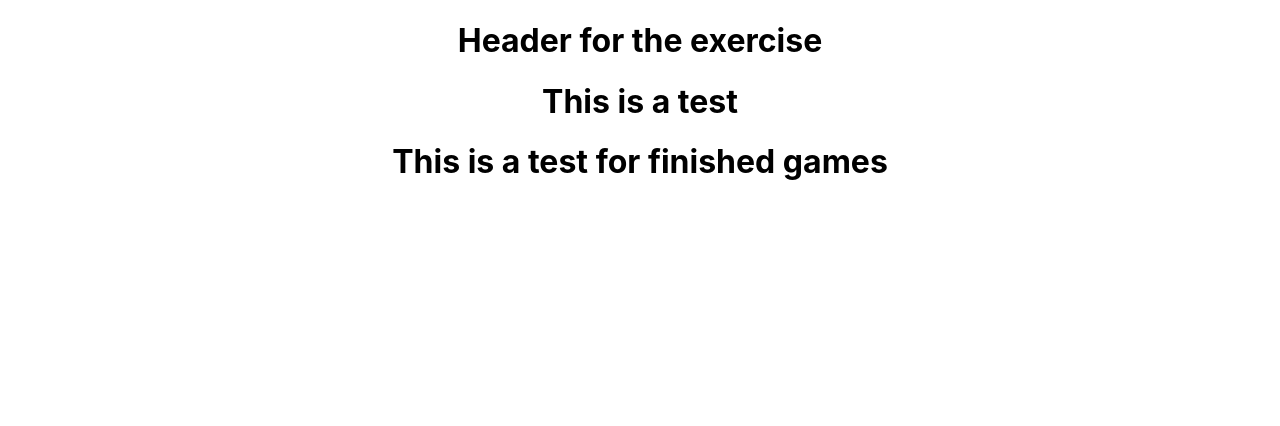
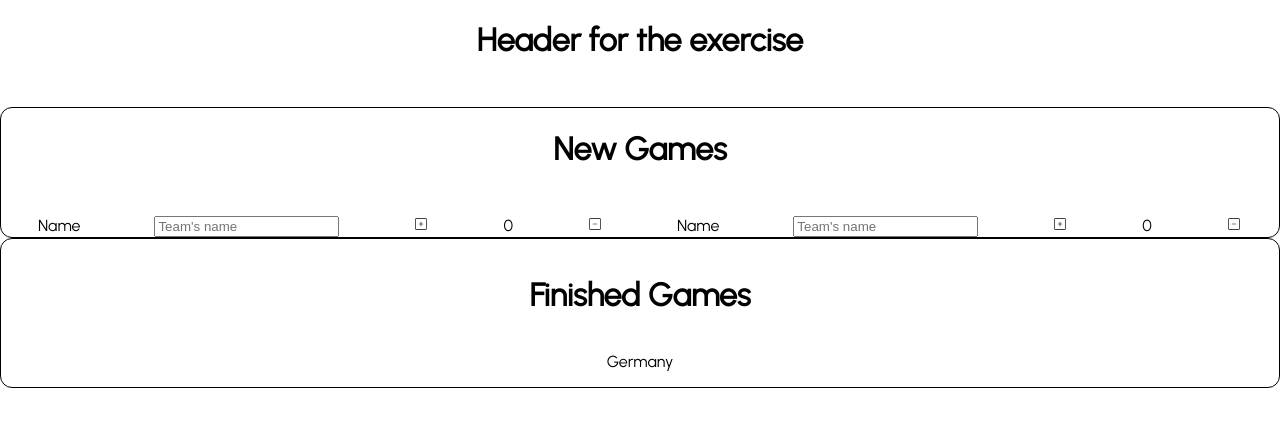
Before and after one commit to Jbblokker/coding_exercise, a React (Create React App) app in the folder exercise/: page / in a window 1280 px wide. Shown: the top 426 px of the page. Built offline with nearby package versions, Linux system fonts and the light colour scheme.

Commit message:
Began layout
Started the layout configuration and began on the new game component to create new matches.

```diff
--- a/exercise/src/App.css
+++ b/exercise/src/App.css
@@ -1,38 +1,17 @@
+@import url('https://fonts.googleapis.com/css2?family=Urbanist&display=swap');
+
+
 .App {
   text-align: center;
+  font-family: 'Urbanist', sans-serif ;
 }
 
-.App-logo {
-  height: 40vmin;
-  pointer-events: none;
+.header {
+  margin-bottom: 3rem;
 }
 
-@media (prefers-reduced-motion: no-preference) {
-  .App-logo {
-    animation: App-logo-spin infinite 20s linear;
-  }
+
+.content {
+  display: flex;
+  justify-content:space-around;
 }
-
-.App-header {
-  background-color: #282c34;
-  min-height: 100vh;
-  display: flex;
-  flex-direction: column;
-  align-items: center;
-  justify-content: center;
-  font-size: calc(10px + 2vmin);
-  color: white;
-}
-
-.App-link {
-  color: #61dafb;
-}
-
-@keyframes App-logo-spin {
-  from {
-    transform: rotate(0deg);
-  }
-  to {
-    transform: rotate(360deg);
-  }
-}
--- a/exercise/src/App.js
+++ b/exercise/src/App.js
@@ -1,5 +1,5 @@
 import React from 'react'
-import './App.css';
+import './App.css'
 
 //component imports
 import NewGame from './components/new_game';
@@ -7,12 +7,14 @@ import FinishedGame from './components/finished_game';
 import Header from './components/header';
 function App() {
   return (
-    <div className="App">
-      <div>
+    <div className='App'>
+      <div className='header'>
         <Header/>
       </div>
-      <NewGame/>
-      <FinishedGame/>
+      <div className='conent'>
+        <NewGame/>
+        <FinishedGame/>
+      </div>
     </div>
 
   );
--- a/exercise/src/components/finished_game.js
+++ b/exercise/src/components/finished_game.js
@@ -1,11 +1,38 @@
-import React, { Component } from 'react';
+import React, { Component } from 'react'
+import './finished.css'
+export class finished_game extends Component {
+    data = {
+        team1:"Germany",
+        team2:"Italy",
+        team1score: 3,
+        team2score: 4,
+    }
 
-export class finished_game extends Component {
+    teamData = []
+    // save data to localStorage
+  saveStateToLocalStorage = () => {
+    localStorage.setItem(this.teamData, JSON.stringify(this.data));
+  }
+
+  // Fetch data from local storage
+  getStateFromLocalStorage = () => {
+    let data = localStorage.getItem('data');
+    if(data !== undefined) {
+      this.setState(JSON.parse(data));
+    }
+  }
+
+  componentDidMount() {
+    this.saveStateToLocalStorage();
+    this.getStateFromLocalStorage();
+  }
+
+
   render() {
     return(
-    <div>
-    <h1>This is a test for finished games </h1>
-    <p></p>
+    <div className='body'>
+    <h1 className='title'>Finished Games</h1>
+    <p>{this.data.team1}</p>
     </div>
     )
   }
--- a/exercise/src/components/header.js
+++ b/exercise/src/components/header.js
@@ -4,7 +4,7 @@ export class header extends Component {
   render() {
     return(
     <div>
-    <h1>Header for the exercise</h1>
+    <h1 className='header'>Header for the exercise</h1>
     <p></p>
     </div>
     )
--- a/exercise/src/components/new_game.js
+++ b/exercise/src/components/new_game.js
@@ -1,11 +1,56 @@
 import React, { Component } from 'react';
+import './new.css'
+
+//external imports
+import { CiSquarePlus } from 'react-icons/ci'
+import { CiSquareMinus } from 'react-icons/ci'
 
 export class new_game extends Component {
+    constructor(props) {
+        super(props);
+        this.state = {
+          value: 0,
+          value2: 0,
+        };
+      }
   render() {
     return(
-    <div>
-    <h1>This is a test</h1>
-    <p></p>
+    <div className='body'>
+        <h1 className='header'>New Games</h1>
+        <div className='newTeam'>
+            <form className='form_list' >
+
+                    <label htmlFor='name'>Name</label>
+                    <input type ='text' id='name' placeholder='Team&#39;s name'/>
+
+                    <div onClick={ ()=> this .setState({value: this.state.value +1})}>
+                        <CiSquarePlus/>
+                    </div>
+                    <div>
+                     {this.state.value}
+                    </div>
+                    <div className='icon' onClick={ ()=> this .setState({value: this.state.value -1})}>
+                        <CiSquareMinus/>
+                    </div>
+
+
+                    <label htmlFor='name'>Name</label>
+                    <input type ='text' id='name' placeholder='Team&#39;s name'/>
+
+
+                    <div onClick={ ()=> this .setState({value2: this.state.value2 +1})}>
+                        <CiSquarePlus/>
+                    </div>
+                    <div>
+                     {this.state.value2}
+                    </div>
+                    <div onClick={ ()=> this .setState({value2: this.state.value2 -1})}>
+                        <CiSquareMinus/>
+                    </div>
+
+
+            </form>
+        </div>
     </div>
     )
   }
```
